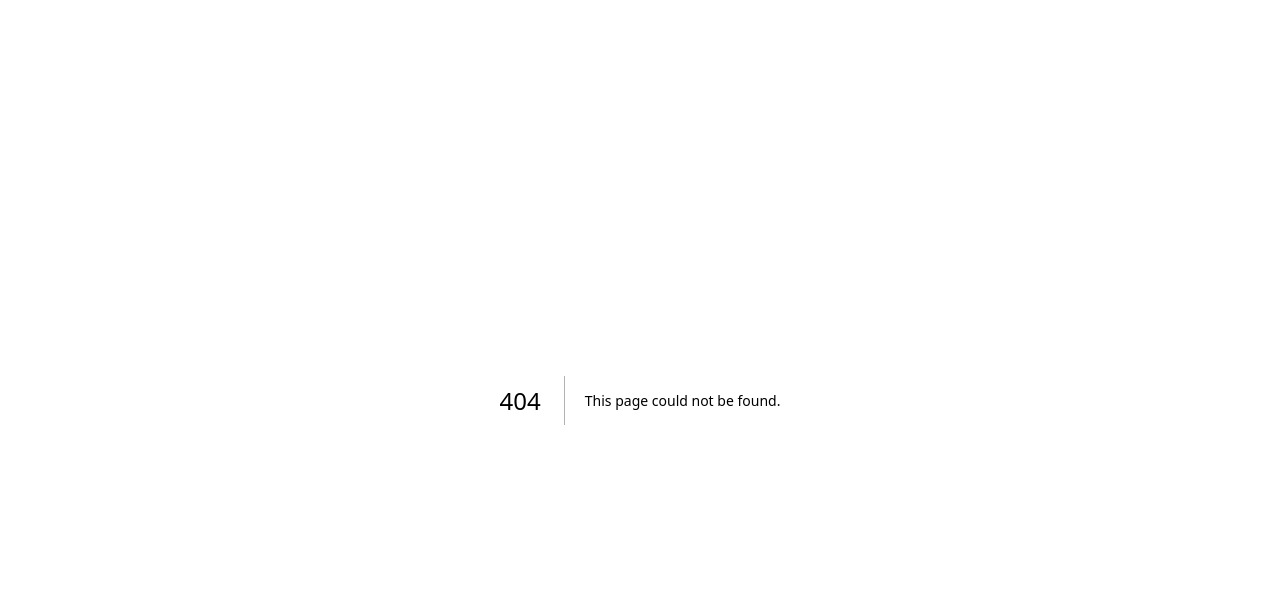
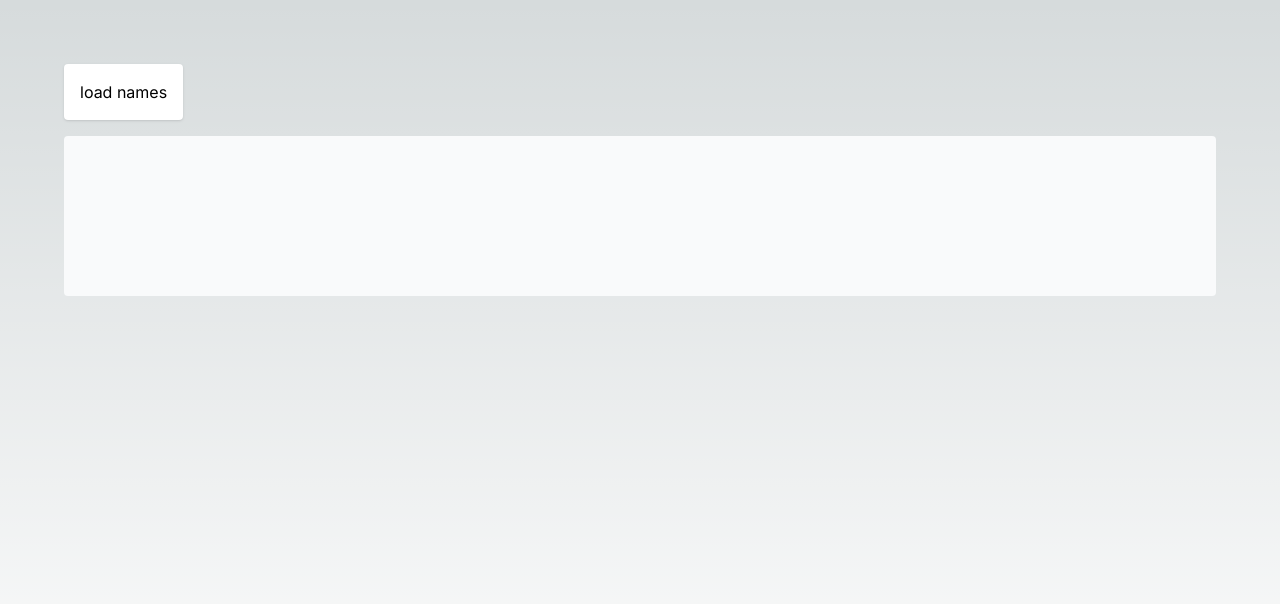
Before and after one commit to gmahima/virtual-lists, a Next.js app: page /normal in a window 1280 px wide. Before the commit this address had no page. Shown: the top 604 px of the page. Built offline with nearby package versions, Linux system fonts and the light colour scheme.

Commit message:
normal fetch

```diff
--- /dev/null
+++ b/src/app/normal/page.tsx
@@ -0,0 +1,92 @@
+"use client"
+import { ApolloClient, InMemoryCache, ApolloProvider, gql } from '@apollo/client';
+const client = new ApolloClient({
+    uri: 'https://flyby-router-demo.herokuapp.com/',
+    cache: new InMemoryCache(),
+  });
+import React, { useState } from "react";
+const postQuery = `query Feed(
+  $first: Int!,
+  $after: String
+) {
+  feed(
+    first: $first,
+    after: $after,
+  ) {
+    edges {
+      node {
+        id,
+        title,
+        subtitle
+      }
+    },
+    pageInfo {
+      endCursor
+    }
+  }
+}`;
+const fetchNames = async (after) => {
+  const url = "https://gql.hashnode.com";
+  const variables = {
+    first: 10,
+    after,
+  };
+  const options = {
+    method: "POST",
+    headers: { "Content-Type": "application/json" },
+    body: JSON.stringify({ query: postQuery, variables }),
+  };
+  console.log("called fetchNames");
+  try {
+    const response = await fetch(url, options);
+    if (!response.ok) {
+      throw new Error(`Network response was not ok: ${response.statusText}`);
+    }
+    const data = await response.json();
+    console.log("data.data", data.data);
+    const names = data.data.feed.edges.map((edge) => ({
+      id: edge.node.id,
+      title: edge.node.title, // Use title or subtitle if available
+    }));
+    const endCursor = data.data.feed.pageInfo.endCursor;
+    console.log("Fetched names:", names);
+    return { names, endCursor };
+  } catch (error) {
+    console.error("Error fetching names:", error);
+  }
+};
+export default function App() {
+  const [names, setNames] = useState([]);
+  const [isLoading, setIsLoading] = useState(false);
+  const [endCursor, setEndCursor] = useState(undefined);
+  const loadNames = async () => {
+    setIsLoading(true);
+    const loadedNamesData = await fetchNames(endCursor);
+    console.log(loadedNamesData);
+    if (loadedNamesData) {
+      setNames((names) => [...names, ...loadedNamesData.names]);
+      setEndCursor(loadedNamesData.endCursor);
+      setIsLoading(false);
+    }
+  };
+  return (
+    <div className="h-screen p-16">
+      <div className="">
+              <button
+                  className="bg-white  p-4 rounded shadow"
+          onClick={() => {
+            loadNames();
+          }}
+        >
+          load names
+        </button>
+      </div>
+      <ul className="h-40 bg-gray-50 p-4 mt-4 rounded overflow-auto">
+        {names &&
+          names?.length > 0 &&
+          names.map((name) => <li key={name.id}>{name.title}</li>)}
+        {isLoading && <li>loading</li>}
+      </ul>
+    </div>
+  );
+}
--- a/src/app/page.tsx
+++ b/src/app/page.tsx
@@ -1,3 +1,4 @@
+"use client"
 import Image from "next/image";
 
 export default function Home() {
```
Also changed, not shown: package.json (+7 -5 lines), 1 other file (tests, documents, lock files or other folders).
